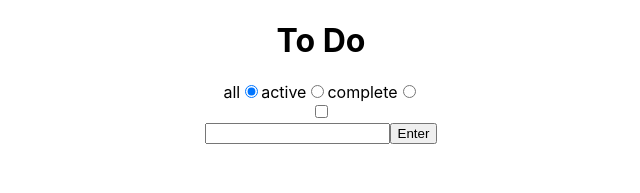
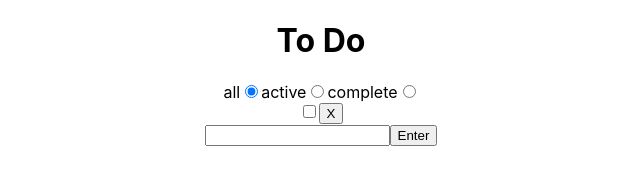
Before and after one commit to schktjm/ToDoList-react, a React (Create React App) app: page / in a window 1280 px wide. Both pictures are taken after a click on the button "Enter". Shown: the top 193 px of the page, without its empty margins (319-959 px from the left). Built offline with nearby package versions, Linux system fonts and the light colour scheme.

Commit message:
:sparkles: delete item

```diff
--- a/src/components/List.js
+++ b/src/components/List.js
@@ -34,6 +34,9 @@ const List = () => {
     const setCheck = (id, isFinish) => {
         setItems(items.map(item => (item.id === id) ? {...item, isFinish: isFinish} : item))
     };
+    const delItem = (id) => {
+        setItems(items.filter(item => item.id !== id))
+    };
 
     return (
         <div>
@@ -50,7 +53,7 @@ const List = () => {
             {
                 items.filter(item => ((show === 'active' && !item.isFinish) || (show === 'complete' && item.isFinish) || show === 'all'))
                     .map(item => console.log(item) ||
-                        <Card key={item.id.toString()} item={item} handler={setCheck}/>)
+                        <Card key={item.id.toString()} item={item} handler={setCheck} delItem={delItem}/>)
             }
             <ItemForm handler={pushItems}/>
         </div>
--- a/src/components/ListItem.js
+++ b/src/components/ListItem.js
@@ -1,14 +1,15 @@
 import React, {useState} from 'react';
 
-const ListItem = ({item, handler}) => {
+const ListItem = ({item, handler, delItem}) => {
     const [checked, setChecked] = useState(item.isFinish);
     return (
         <div>
             <input type="checkbox" onClick={() => {
                 handler(item.id, !checked);
                 setChecked(!checked);
-            }} defaultChecked={checked} checked={checked}/>
+            }} defaultChecked={checked}/>
             {item.text}
+            <button onClick={() => delItem(item.id)}>X</button>
         </div>
     );
 };
```
